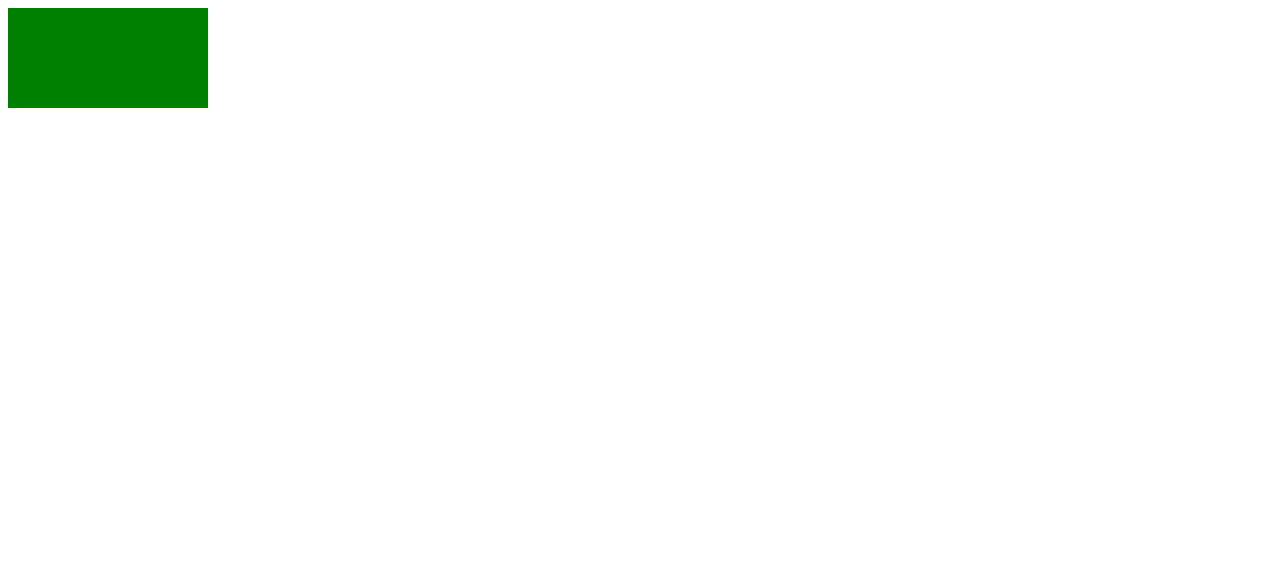
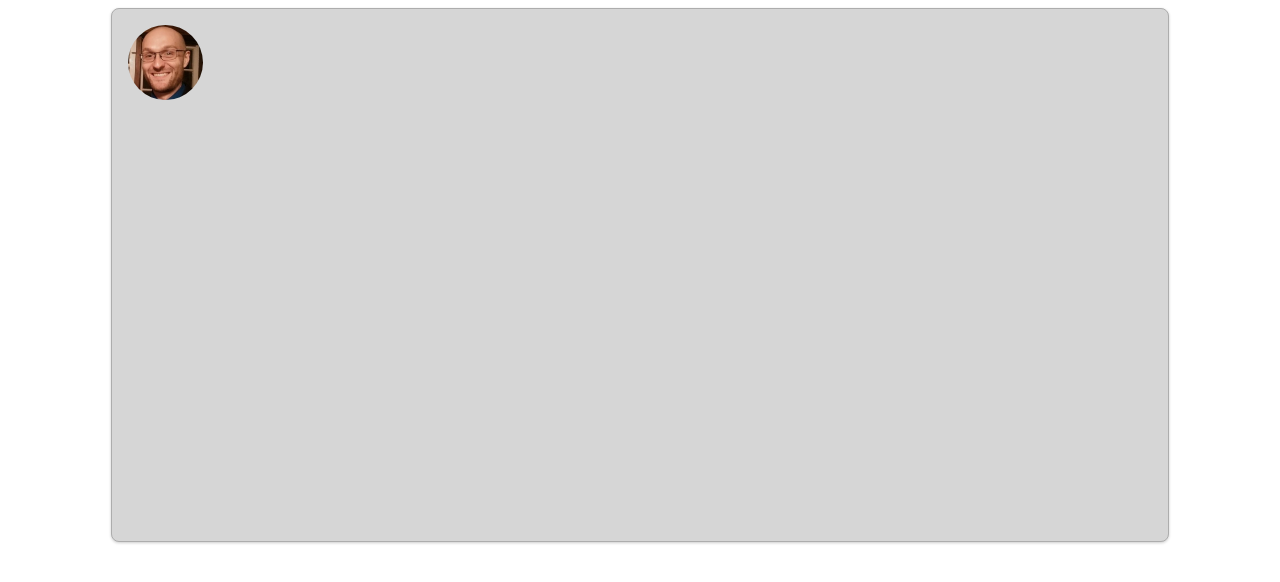
Before and after one commit to frozenrunner/frozenrunner.github.io, a website built with webpack: page index.html in a window 1280 px wide. Built offline with nearby package versions, Linux system fonts and the light colour scheme.

Commit message:
Add profile, create shadow mixin, set up greys

```diff
--- a/index.html
+++ b/index.html
@@ -7,6 +7,8 @@
     <title>Michael Horlick</title>
 </head>
 <body>
-    <div class="test"></div>
+    <main class="main">
+        <img src="./img/profile.jpg" alt="Michael Horlick's profile picture" class="img-profile"/>
+    </main>
 </body>
 </html>
--- a/package.json
+++ b/package.json
@@ -19,6 +19,7 @@
   },
   "homepage": "https://github.com/frozenrunner/frozenrunner.github.io#readme",
   "devDependencies": {
+    "copy-webpack-plugin": "^11.0.0",
     "css-loader": "^6.7.3",
     "html-webpack-plugin": "^5.5.0",
     "mini-css-extract-plugin": "^2.7.2",
--- a/src/styles/main.scss
+++ b/src/styles/main.scss
@@ -1,7 +1,30 @@
+@import "shadows";
+
+:root {
+    --grey-1: #858585;
+    --grey-2: #999;
+    --grey-3: #adadad;
+    --grey-4: #c2c2c2;
+    --grey-5: #d6d6d6;
+}
+
 body {
-    .test {
-        background: green;
-        height: 100px;
-        width: 200px;
-    }
+    background-color: #fff;
+    display: flex;
+    justify-content: center;
 }
+
+.main {
+    background: var(--grey-5);
+    border: 1px solid var(--grey-3);
+    border-radius: 8px;
+    @include box-shadow(0);
+    padding: 1rem;
+    height: 500px;
+    width: 1024px;
+}
+
+.img-profile {
+    clip-path: circle(50%);
+    width: 75px;
+}
--- /dev/null
+++ b/src/styles/shadows.scss
@@ -0,0 +1,22 @@
+@mixin box-shadow($level) {
+    $shadowColour: hsla(0,0%,0%,.2);
+    @if $level == 0 {
+        box-shadow: 0 1px 3px $shadowColour;
+    }
+
+    @if $level == 1 {
+        box-shadow: 0 4px 6px $shadowColour;
+    }
+
+    @if $level == 2 {
+        box-shadow: 0 5px 15px $shadowColour;
+    }
+
+    @if $level == 3 {
+        box-shadow: 0 10px 24px $shadowColour;
+    }
+
+    @if $level == 4 {
+        box-shadow: 0 15px 35px $shadowColour;
+    }
+}
--- a/webpack.dev.js
+++ b/webpack.dev.js
@@ -1,6 +1,7 @@
 const path = require('path');
 const MiniCssExtractPlugin = require("mini-css-extract-plugin");
 const HtmlWebpackPlugin = require('html-webpack-plugin');
+const CopyWebpackPlugin = require("copy-webpack-plugin");
 
 module.exports = {
     mode: 'development',
@@ -29,7 +30,10 @@ module.exports = {
             }
         }),
         new HtmlWebpackPlugin({
-            template: "index.html"
+          template: "index.html"
+        }),
+        new CopyWebpackPlugin({
+          patterns: [{from: "./src/img/", to: "./img/"}]
         })
     ]
 }
```
Also changed, not shown: src/img/profile.jpg (added), 1 other file.
